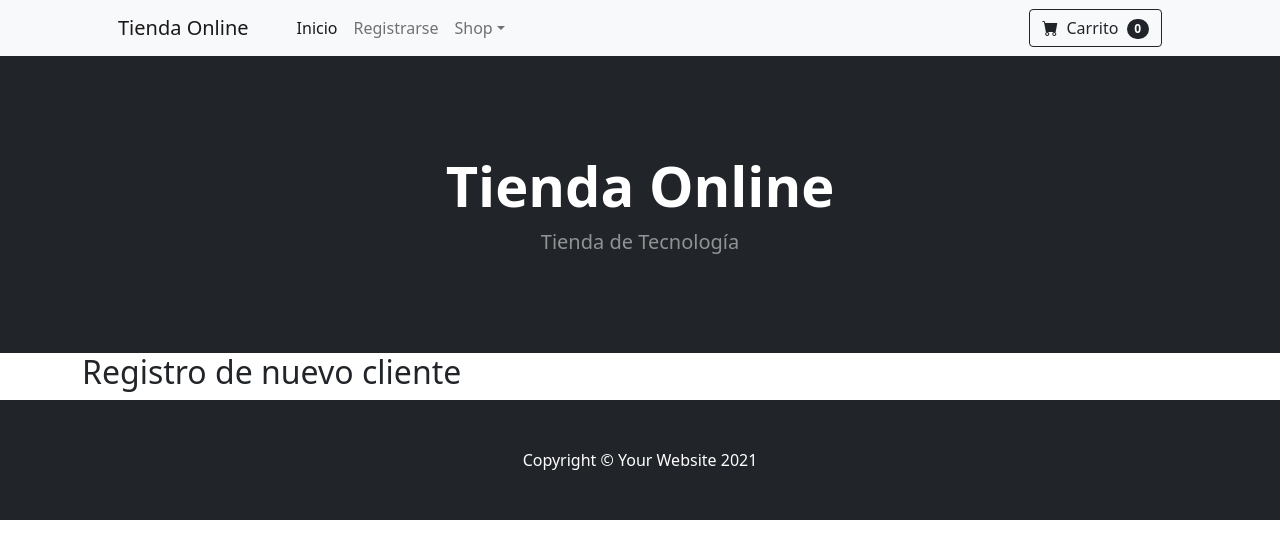
After one commit to humanlanguage1/TiendaOnline, a Django app: page /tienda/registro in a window 1280 px wide. The commit adds this page. Shown: the top 559 px of the page. Run offline with Django 4.2, Linux system fonts and the light colour scheme; some libraries are stand-ins or nearby versions.

```diff
--- a/demoStore/tienda/templates/layout.html
+++ b/demoStore/tienda/templates/layout.html
@@ -23,7 +23,7 @@
                 <div class="collapse navbar-collapse" id="navbarSupportedContent">
                     <ul class="navbar-nav me-auto mb-2 mb-lg-0 ms-lg-4">
                         <li class="nav-item"><a class="nav-link active" aria-current="page" href="#!">Inicio</a></li>
-                        <li class="nav-item"><a class="nav-link" href="#!">Nosotros</a></li>
+                        <li class="nav-item"><a class="nav-link" href="{% url 'tienda:registro' %}">Registrarse</a></li>
                         <li class="nav-item dropdown">
                             <a class="nav-link dropdown-toggle" id="navbarDropdown" href="#" role="button" data-bs-toggle="dropdown" aria-expanded="false">Shop</a>
                             <ul class="dropdown-menu" aria-labelledby="navbarDropdown">
--- /dev/null
+++ b/demoStore/tienda/templates/registroCliente.html
@@ -0,0 +1,6 @@
+{% extends "layout.html" %}
+{% block content %}
+<div class="container">
+<h2>Registro de nuevo cliente</h2>
+</div
+{%endblock %}
--- a/demoStore/tienda/urls.py
+++ b/demoStore/tienda/urls.py
@@ -6,4 +6,5 @@ app_name= 'tienda'
 
 urlpatterns = [
     path('', views.index,  name='index'),
+    path('registro',views.registro, name='registro'),
 ]
--- a/demoStore/tienda/views.py
+++ b/demoStore/tienda/views.py
@@ -8,3 +8,6 @@ def index(request):
     print(settings.MEDIA_URL)
     context = {'lstProductos' :lista_productos,'directorio_img':settings.MEDIA_URL}
     return render(request,'index.html',context)
+
+def registro(request):
+    return render(request,'registroCliente.html')
```
Also changed, not shown: demoStore/tienda/forms.py (added, +12 -0 lines), demoStore/tienda/models.py (line endings or trailing spaces).
